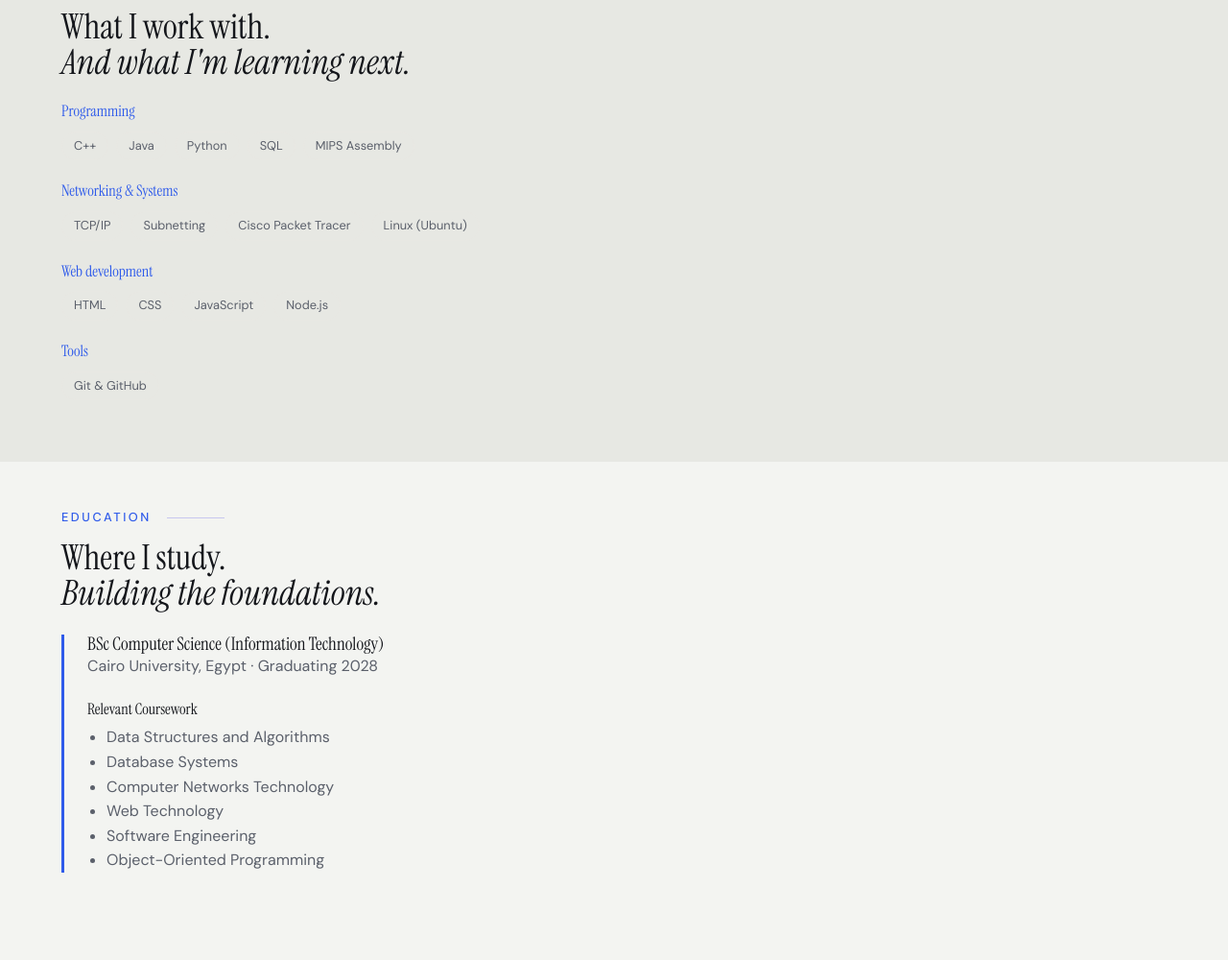
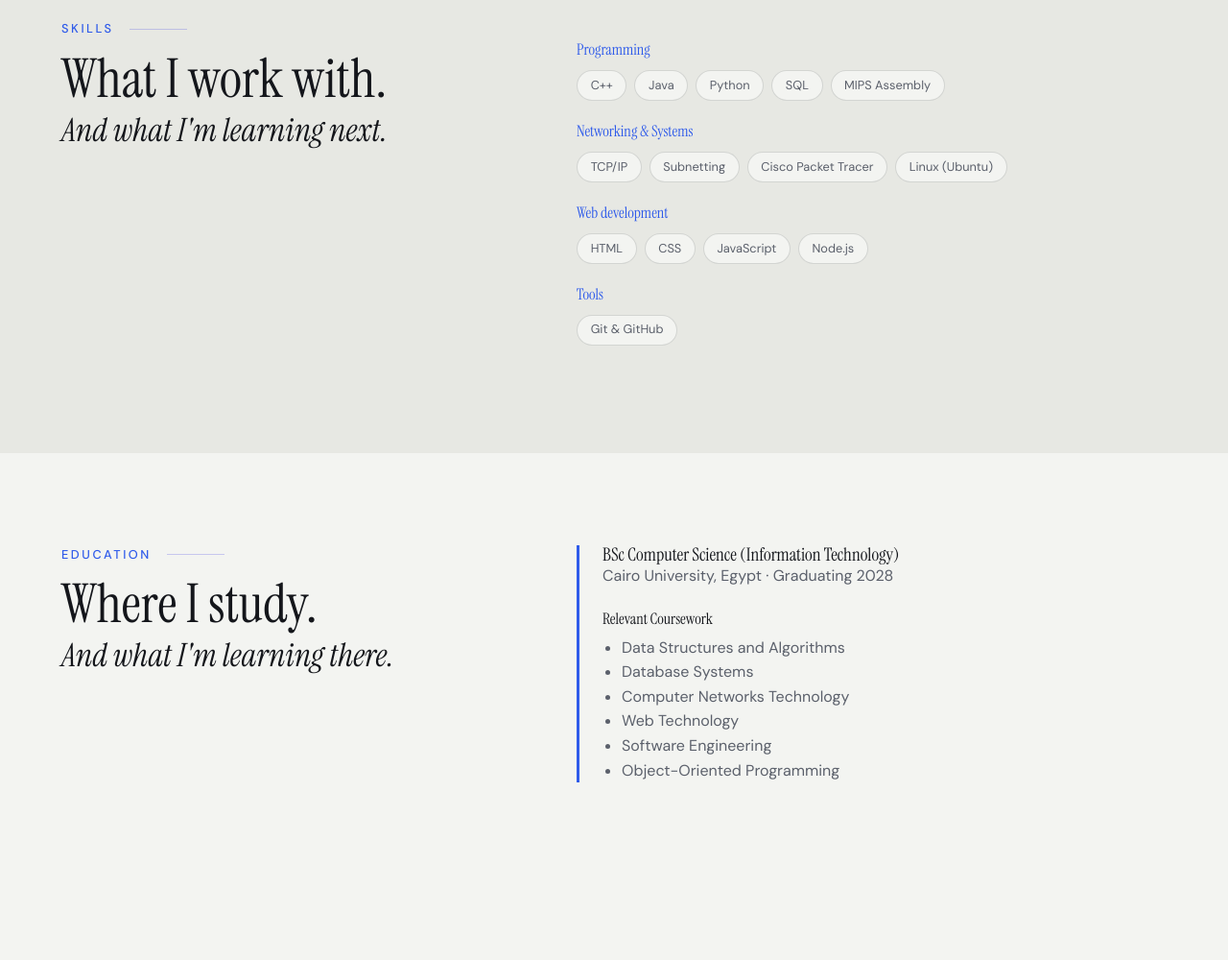
Before and after one commit to MwapeChalwe/Portfolio, a plain HTML site: page index.html in a window 1280 px wide. Shown: the part 1582-2582 px from the top of the page at 96% size. Drawn offline with Linux system fonts and the light colour scheme.

Commit message:
Milestone 4: two-column sections and pill tags

```diff
--- a/css/style.css
+++ b/css/style.css
@@ -98,6 +98,10 @@ section h2 {
 
 h1 em,h2 em {
   display: block;
+}
+h2 em {
+  font-size: 0.6em;
+  margin-top: 0.4rem;
 }
 
 p {
@@ -406,18 +410,9 @@ html {
 
 
 /* ========== BIGGER SCREENS (700px AND UP) ========== */
-
 @media (min-width: 700px) {
   .menu-toggle {
     display: none;
-
-    section {
-    padding: 5rem 1.5rem;
-  }
-
-    section h2 {
-    font-size: 2.5rem;
-  }
   }
 
   nav ul {
@@ -426,16 +421,40 @@ html {
     width: auto;
     padding-top: 0;
   }
+
+  section {
+    padding-top: 6rem;
+    padding-bottom: 6rem;
+  }
+
+  #hero h1 {
+    font-size: 5rem;
+  }
+
+  section h2 {
+    font-size: 3.5rem;
+  }
+
+  .project-grid {
+    grid-template-columns: 1fr 1fr;
+  }
+
+  .split {
+    display: grid;
+    grid-template-columns: 1fr 1.3fr;
+    gap: 4rem;
+    align-items: start;
+  }
 }
-
 
 /* ========== TAGS (PILL STYLE) ========== */
 
 .project-grid li,
 #skills li {
   font-size: 0.8rem;
-  padding: 0.25rem 0.75rem;
-  border: 1px solid rgba(232, 230, 225, 0.2);
+  padding: 0.3rem 0.85rem;
+  background-color: var(--bg);
+  border: 1px solid rgba(20, 22, 27, 0.14);
   border-radius: 999px;
 }
 
--- a/index.html
+++ b/index.html
@@ -15,7 +15,9 @@
 
     <link rel="preconnect" href="https://fonts.googleapis.com">
     <link rel="preconnect" href="https://fonts.gstatic.com" crossorigin>
-    <link href="https://fonts.googleapis.com/css2?family=DM+Sans:ital,opsz,wght@0,9..40,100..1000;1,9..40,100..1000&family=Instrument+Serif:ital@0;1&display=swap" rel="stylesheet">
+    <link
+        href="https://fonts.googleapis.com/css2?family=DM+Sans:ital,opsz,wght@0,9..40,100..1000;1,9..40,100..1000&family=Instrument+Serif:ital@0;1&display=swap"
+        rel="stylesheet">
     <link rel="stylesheet" href="css/style.css">
     <script src="js/main.js" defer></script>
 </head>
@@ -44,7 +46,8 @@
             <section id="hero">
                 <div class="container">
                     <p class="hero-intro">IT student at Cairo University</p>
-                <h1>Mwape Chalwe. <em>I build <span class="rotating-word">networks that stay connected.</span></em></h1>
+                    <h1>Mwape Chalwe. <em>I build <span class="rotating-word">networks that stay connected.</span></em>
+                    </h1>
                     <div class="hero-buttons">
                         <a href="#projects" class="btn btn-primary">See my work</a>
                         <a href="#contact" class="btn">Contact me</a>
@@ -64,7 +67,7 @@
                         <p>A Java tool that cleans up messy folders by sorting files into subfolders by type.</p>
                         <ul>
                             <li>Java</li>
-                        <li>Git & GitHub</li>
+
                         </ul>
                         <a href="https://github.com/MwapeChalwe/Smart-File-Chaos-Organizer" target="_blank"
                             rel="noopener noreferrer">View project<span class="arrow"> →</span></a>
@@ -72,7 +75,8 @@
 
                     <article>
                         <h3>Smart Campus Ecosystem</h3>
-                    <p>A campus app with separate views for students and staff, used to manage resources, place orders
+                        <p>A campus app with separate views for students and staff, used to manage resources, place
+                            orders
                             and track inventory.</p>
                         <ul>
                             <li>C++</li>
@@ -86,22 +90,33 @@
         </section>
 
         <section id="about">
-            <div class="container">
+            <div class="container split">
+
+                <div class="section-head">
                     <p class="section-label">About</p>
                     <h2>Who I am. <em>Someone who likes knowing how things work.</em></h2>
+                </div>
+
+                <div class="section-body">
                     <p>I'm <strong>Mwape Chalwe</strong>, an IT student at Cairo University from Zambia, focused on
                         <strong>networking, cloud and software development</strong>.
                     </p>
                 </div>
 
+            </div>
         </section>
 
 
+
         <section id="skills">
-            <div class="container">
+            <div class="container split">
+
+                <div class="section-head">
                     <p class="section-label">Skills</p>
                     <h2>What I work with. <em>And what I'm learning next.</em></h2>
+                </div>
 
+                <div class="section-body">
                     <h3>Programming</h3>
                     <ul>
                         <li>C++</li>
@@ -111,7 +126,7 @@
                         <li>MIPS Assembly</li>
                     </ul>
 
-            <h3>Networking & Systems</h3>
+                    <h3>Networking &amp; Systems</h3>
                     <ul>
                         <li>TCP/IP</li>
                         <li>Subnetting</li>
@@ -129,16 +144,21 @@
 
                     <h3>Tools</h3>
                     <ul>
-                <li>Git & GitHub</li>
+                        <li>Git &amp; GitHub</li>
                     </ul>
                 </div>
+
+            </div>
         </section>
+        <section id="education">
+            <div class="container split">
 
-        <section id="education">
-            <div class="container">
+                <div class="section-head">
                     <p class="section-label">Education</p>
-            <h2>Where I study. <em>Building the foundations.</em></h2>
+                    <h2>Where I study. <em>And what I'm learning there.</em></h2>
+                </div>
 
+                <div class="section-body">
                     <article>
                         <h3>BSc Computer Science (Information Technology)</h3>
                         <p>Cairo University, Egypt · Graduating 2028</p>
@@ -154,21 +174,25 @@
                         </ul>
                     </article>
                 </div>
+
+            </div>
         </section>
-
         <section id="contact">
             <div class="container">
                 <p class="section-label">Contact</p>
                 <h2>Let's build something amazing <em class="highlight">together!</em></h2>
-            <p>I'm open to internships and student projects in networking, cloud or software. Email is the quickest way
+                <p>I'm open to internships and student projects in networking, cloud or software. Email is the quickest
+                    way
                     to reach me.</p>
-            <a href="assets/mwape-chalwe-cv.pdf" class="btn btn-primary" target="_blank" rel="noopener noreferrer">View
+                <a href="assets/mwape-chalwe-cv.pdf" class="btn btn-primary" target="_blank"
+                    rel="noopener noreferrer">View
                     my CV</a>
 
                 <a href="mailto:mwapechalwe37@gmail.com" target="_blank"
                     rel="noopener noreferrer">mwapechalwe37@gmail.com</a>
                 <a href="https://github.com/MwapeChalwe" target="_blank" rel="noopener noreferrer">GitHub</a>
-            <a href="https://www.linkedin.com/in/mwape-chalwe-7b2465361" target="_blank" rel="noopener noreferrer">LinkedIn</a>
+                <a href="https://www.linkedin.com/in/mwape-chalwe-7b2465361" target="_blank"
+                    rel="noopener noreferrer">LinkedIn</a>
             </div>
         </section>
     </main>
```
Lines whose indentation alone changed are shown as unchanged.
